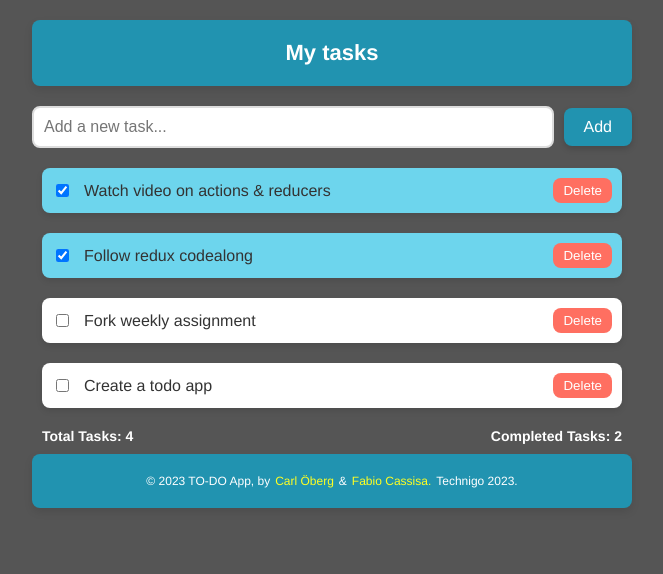
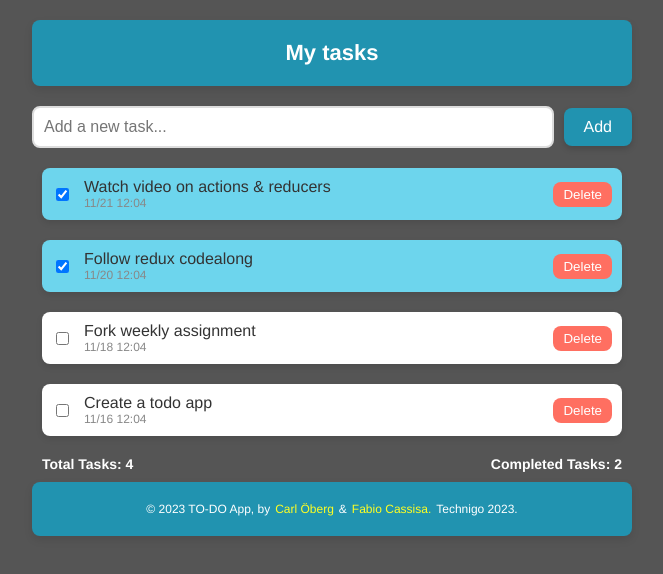
Before and after one commit to Calleobe/Todo, a React (Vite) app: page / in a window 1280 px wide. Shown: the top 574 px of the page, without its empty margins (308-971 px from the left). Built offline with nearby package versions, Linux system fonts and the light colour scheme.

Commit message:
added a timestamp on each to-do

```diff
--- a/src/components/TaskItem.jsx
+++ b/src/components/TaskItem.jsx
@@ -1,6 +1,8 @@
-import styled, { css } from "styled-components";
+// ... (import statements)
+import styled from "styled-components";
 import { useDispatch } from "react-redux";
 import { toggleTask, deleteTask } from "../reducers/tasks";
+import { format, parseISO } from "date-fns";
 
 const TaskContainer = styled.div`
   display: flex;
@@ -18,10 +20,20 @@ const Checkbox = styled.input`
   margin-right: 15px;
 `;
 
-const Text = styled.span`
+const TextContainer = styled.div`
   flex: 1;
+  display: flex;
+  flex-direction: column;
+`;
+
+const TaskText = styled.span`
   word-break: break-all;
   overflow-wrap: break-word;
+`;
+
+const TaskDate = styled.span`
+  font-size: 12px;
+  color: #888;
 `;
 
 const DeleteButton = styled.button`
@@ -57,7 +69,10 @@ const TaskItem = ({ task }) => {
         checked={task.complete}
         onChange={handleToggle}
       />
-      <Text>{task.text}</Text>
+      <TextContainer>
+        <TaskText>{task.text}</TaskText>
+        <TaskDate>{format(parseISO(task.createdAt), "MM/dd HH:mm")}</TaskDate>
+      </TextContainer>
       <DeleteButton onClick={handleDelete}>Delete</DeleteButton>
     </TaskContainer>
   );
--- a/src/reducers/tasks.js
+++ b/src/reducers/tasks.js
@@ -1,16 +1,18 @@
 import { createSlice } from "@reduxjs/toolkit";
+import { subDays } from "date-fns";
+
 
 export const tasksSlice = createSlice({
   name: "tasks",
   initialState: [
-    { id: 1, text: "Watch video on actions & reducers", complete: true },
-    { id: 2, text: "Follow redux codealong", complete: true },
-    { id: 3, text: "Fork weekly assignment", complete: false },
-    { id: 4, text: "Create a todo app", complete: false },
+    { id: 1, text: "Watch video on actions & reducers", complete: true, createdAt: new Date().toISOString() },
+    { id: 2, text: "Follow redux codealong", complete: true, createdAt: subDays(new Date(), 1).toISOString() },
+    { id: 3, text: "Fork weekly assignment", complete: false, createdAt: subDays(new Date(), 3).toISOString() },
+    { id: 4, text: "Create a todo app", complete: false, createdAt: subDays(new Date(), 5).toISOString() },
   ],
   reducers: {
     addTask: (state, action) => {
-      state.push(action.payload);
+      state.push({ ...action.payload, createdAt: new Date().toISOString() });
     },
     toggleTask: (state, action) => {
       const task = state.find((task) => task.id === action.payload);
```
